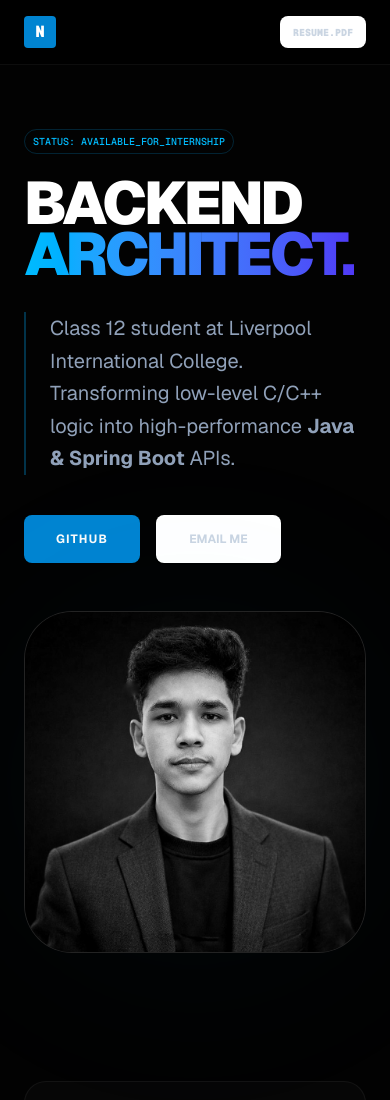
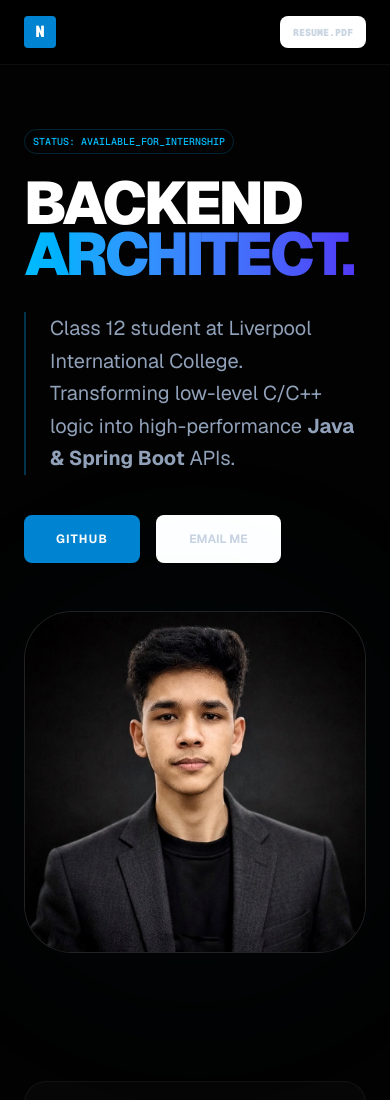
Before and after one commit to nabinoli99/nabin-portfolio, a Next.js app: page / in a window 390 px wide. Shown: the top 1100 px of the page. Built offline with nearby package versions, Linux system fonts and the light colour scheme.

Commit message:
feat: make profile image responsive to mobile and pc hover

```diff
--- a/app/page.tsx
+++ b/app/page.tsx
@@ -137,7 +137,7 @@ export default function PortfolioPage() {
           <div className="lg:col-span-5 relative">
             <div className="absolute inset-0 bg-sky-500/10 blur-[120px] rounded-full animate-pulse" />
             <div className="relative aspect-square rounded-[3rem] overflow-hidden border border-white/10 group bg-[#0a0a0a]">
-              <img src="/Finley.jpg" alt="Nabin Oli" className="w-full h-full object-cover grayscale group-hover:grayscale-0 transition-all duration-700" />
+             <img src="/Finley.jpg" alt="Nabin Oli" className="w-full h-full object-cover grayscale-0 md:grayscale md:group-hover:grayscale-0 transition-all duration-700"/>
               <div className="absolute bottom-6 left-6 right-6 p-6 bg-black/60 backdrop-blur-xl rounded-2xl border border-white/10 translate-y-4 opacity-0 group-hover:translate-y-0 group-hover:opacity-100 transition-all">
                 <p className="text-xs font-mono text-sky-400 mb-1">CURRENT_STACK</p>
                 <p className="text-sm font-bold text-white">Java, Spring Boot, MySQL</p>
```
